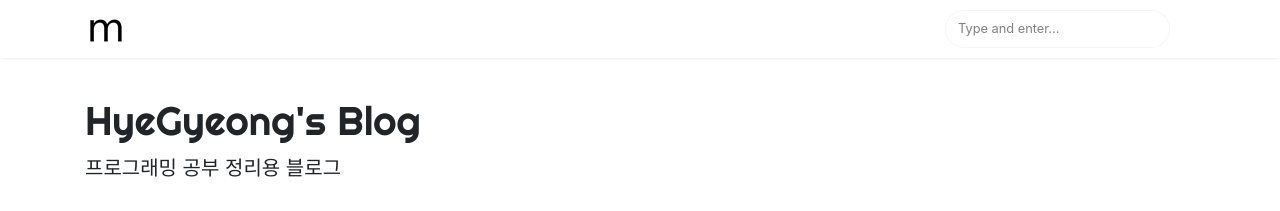
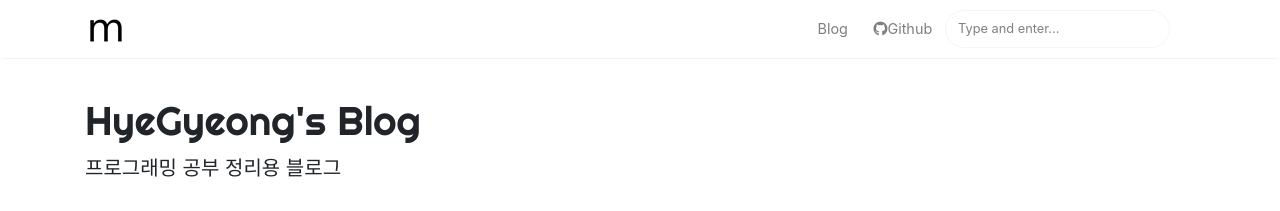
Before and after one commit to Hyegyeong310/blog, a Jekyll site: the page built from _pages/about.md, in a window 1280 px wide. Shown: the top 211 px of the page. Built offline with Jekyll 4.4.1, drawn with Linux system fonts in a browser that asks for light colours; nearby versions of some CDN libraries; comment, search, counter and statistics services are not loaded.

Commit message:
add nav-menu (blog, github link)

```diff
--- a/_layouts/default.html
+++ b/_layouts/default.html
@@ -98,6 +98,25 @@
           <!-- Begin Menu -->
 
           <ul class="navbar-nav ml-auto">
+            {% if page.url == "/" %}
+            <li class="nav-item active">
+              {% else %}
+            </li>
+
+            <li class="nav-item">
+              {% endif %}
+              <a class="nav-link" href="{{ site.baseurl }}/index.html">Blog</a>
+            </li>
+
+            <li class="nav-item">
+              <a
+                target="_blank"
+                class="nav-link"
+                href="https://github.com/Hyegyeong310"
+                ><i class="fab fa-github"></i>Github</a
+              >
+            </li>
+
             {% include search-lunr.html %}
           </ul>
 
```
